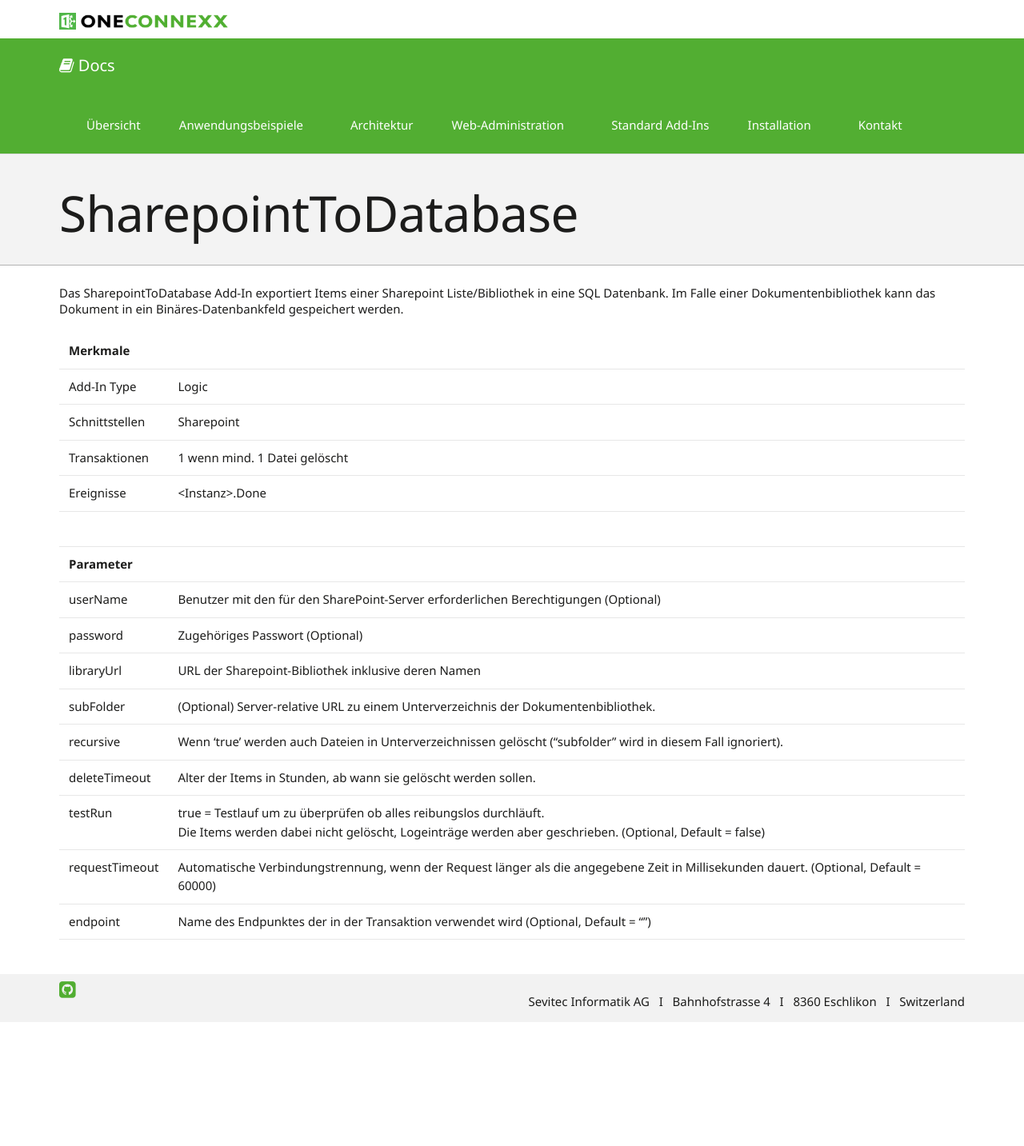
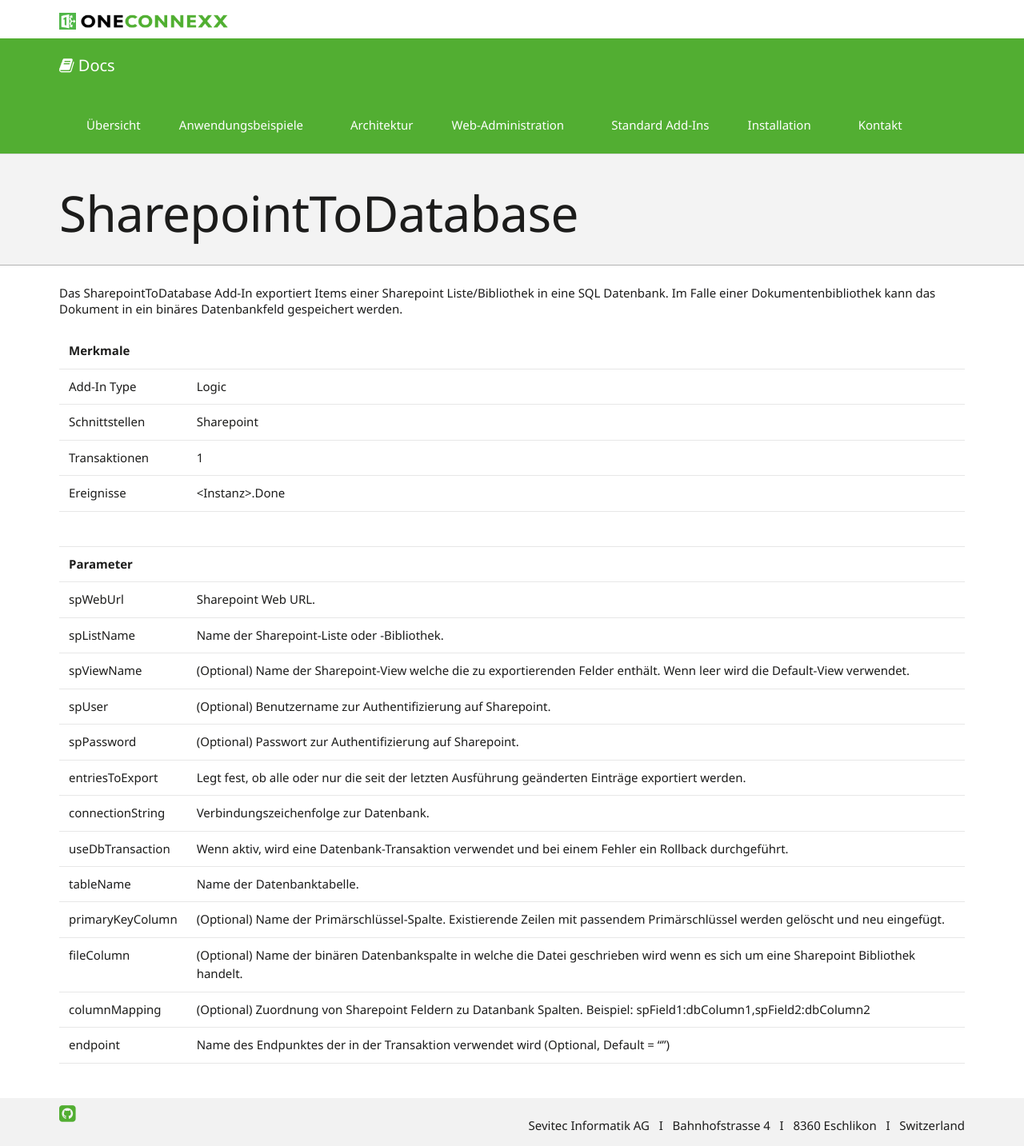
Before and after one commit to primesoft-group/oneconnexx-docs, a Jekyll site: the page built from _pages/addins/de/sharepointtodatabase.md, in a window 1280 px wide. Shown: the whole page at 80% size. Built offline with Jekyll 4.4.1, drawn with Linux system fonts in a browser that asks for light colours; nearby versions of some CDN libraries; some web fonts are replaced; before the commit the page ends 1278 px from its top, so only the background shows below that.

Commit message:
Update sharepointtodatabase.md

```diff
--- a/_pages/addins/de/sharepointtodatabase.md
+++ b/_pages/addins/de/sharepointtodatabase.md
@@ -4,25 +4,29 @@
 permalink: "addins/de/sharepointtodatabase/"
 ---
 
-Das SharepointToDatabase Add-In exportiert Items einer Sharepoint Liste/Bibliothek in eine SQL Datenbank. Im Falle einer Dokumentenbibliothek kann das Dokument in ein Binäres-Datenbankfeld gespeichert werden.<br /><br />
+Das SharepointToDatabase Add-In exportiert Items einer Sharepoint Liste/Bibliothek in eine SQL Datenbank. Im Falle einer Dokumentenbibliothek kann das Dokument in ein binäres Datenbankfeld gespeichert werden.<br /><br />
 
 {:.table .table-striped}
 | --- | --- |
 | __Merkmale__ | &nbsp;&nbsp;&nbsp;&nbsp;&nbsp;&nbsp;&nbsp;&nbsp;&nbsp;&nbsp;&nbsp;&nbsp;&nbsp;&nbsp;&nbsp;&nbsp;&nbsp;&nbsp;&nbsp;&nbsp;&nbsp;&nbsp;&nbsp;&nbsp;&nbsp;&nbsp;&nbsp;&nbsp;&nbsp;&nbsp;&nbsp;&nbsp;&nbsp;&nbsp;&nbsp;&nbsp;&nbsp;&nbsp;&nbsp;&nbsp;&nbsp;&nbsp;&nbsp;&nbsp;&nbsp;&nbsp;&nbsp;&nbsp;&nbsp;&nbsp;&nbsp;&nbsp;&nbsp;&nbsp;&nbsp;&nbsp;&nbsp;&nbsp;&nbsp;&nbsp;&nbsp;&nbsp;&nbsp;&nbsp;&nbsp;&nbsp;&nbsp;&nbsp;&nbsp;&nbsp;&nbsp;&nbsp;&nbsp;&nbsp;&nbsp;&nbsp;&nbsp;&nbsp;&nbsp;&nbsp;&nbsp;&nbsp;&nbsp;&nbsp;&nbsp;&nbsp;&nbsp;&nbsp;&nbsp;&nbsp;&nbsp;&nbsp;&nbsp;&nbsp;&nbsp;&nbsp;&nbsp;&nbsp;&nbsp;&nbsp;&nbsp;&nbsp;&nbsp;&nbsp;&nbsp;&nbsp;&nbsp;&nbsp;&nbsp;&nbsp;&nbsp;&nbsp;&nbsp;&nbsp;&nbsp;&nbsp;&nbsp;&nbsp;&nbsp;&nbsp;&nbsp;&nbsp;&nbsp;&nbsp;&nbsp;&nbsp;&nbsp;&nbsp;&nbsp;&nbsp;&nbsp;&nbsp;&nbsp;&nbsp;&nbsp;&nbsp;&nbsp;&nbsp;&nbsp;&nbsp;&nbsp;&nbsp;&nbsp;&nbsp;&nbsp;&nbsp;&nbsp;&nbsp;&nbsp; |
 | Add-In Type | Logic |
 | Schnittstellen | Sharepoint |
-| Transaktionen | 1 wenn mind. 1 Datei gelöscht |
+| Transaktionen | 1 |
 | Ereignisse | &lt;Instanz&gt;.Done |
 | | |
 | __Parameter__ | |
-| userName | Benutzer mit den für den SharePoint-Server erforderlichen Berechtigungen (Optional) |
-| password | Zugehöriges Passwort (Optional) |
-| libraryUrl | URL der Sharepoint-Bibliothek inklusive deren Namen |
-| subFolder | (Optional) Server-relative URL zu einem Unterverzeichnis der Dokumentenbibliothek. |
-| recursive | Wenn 'true' werden auch Dateien in Unterverzeichnissen gelöscht ("subfolder" wird in diesem Fall ignoriert). |
-| deleteTimeout | Alter der Items in Stunden, ab wann sie gelöscht werden sollen. |
-| testRun | true = Testlauf um zu überprüfen ob alles reibungslos durchläuft.<br />Die Items werden dabei nicht gelöscht, Logeinträge werden aber geschrieben. (Optional, Default = false) |
-| requestTimeout | Automatische Verbindungstrennung, wenn der Request länger als die angegebene Zeit in Millisekunden dauert. (Optional, Default = 60000) |
+| spWebUrl | Sharepoint Web URL. |
+| spListName | Name der Sharepoint-Liste oder -Bibliothek. |
+| spViewName | (Optional) Name der Sharepoint-View welche die zu exportierenden Felder enthält. Wenn leer wird die Default-View verwendet. |
+| spUser | (Optional) Benutzername zur Authentifizierung auf Sharepoint. |
+| spPassword | (Optional) Passwort zur Authentifizierung auf Sharepoint. |
+| entriesToExport | Legt fest, ob alle oder nur die seit der letzten Ausführung geänderten Einträge exportiert werden. |
+| connectionString | Verbindungszeichenfolge zur Datenbank. |
+| useDbTransaction | Wenn aktiv, wird eine Datenbank-Transaktion verwendet und bei einem Fehler ein Rollback durchgeführt. |
+| tableName | Name der Datenbanktabelle. |
+| primaryKeyColumn | (Optional) Name der Primärschlüssel-Spalte. Existierende Zeilen mit passendem Primärschlüssel werden gelöscht und neu eingefügt. |
+| fileColumn | (Optional) Name der binären Datenbankspalte in welche die Datei geschrieben wird wenn es sich um eine Sharepoint Bibliothek handelt. |
+| columnMapping | (Optional) Zuordnung von Sharepoint Feldern zu Datanbank Spalten. Beispiel: spField1:dbColumn1,spField2:dbColumn2 |
 | endpoint | Name des Endpunktes der in der Transaktion verwendet wird (Optional, Default = "") |
 
 <!--
```
